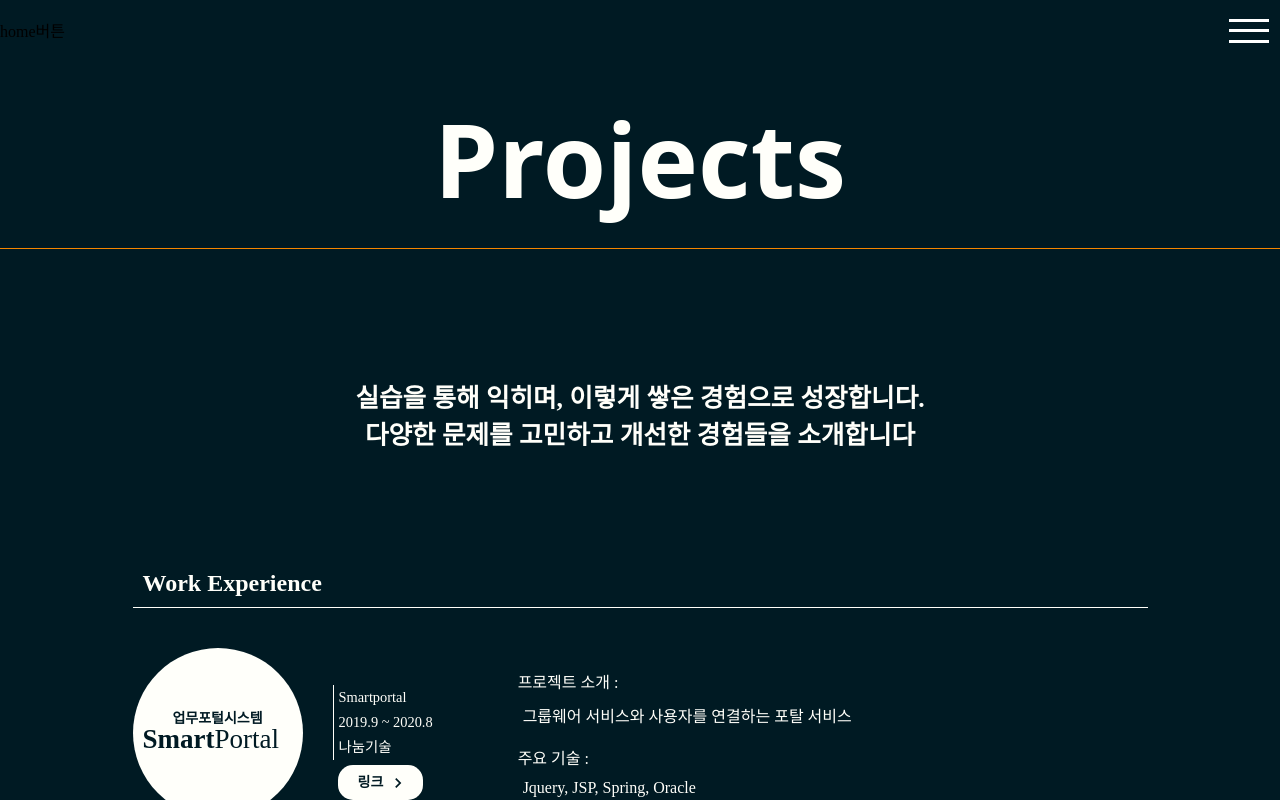
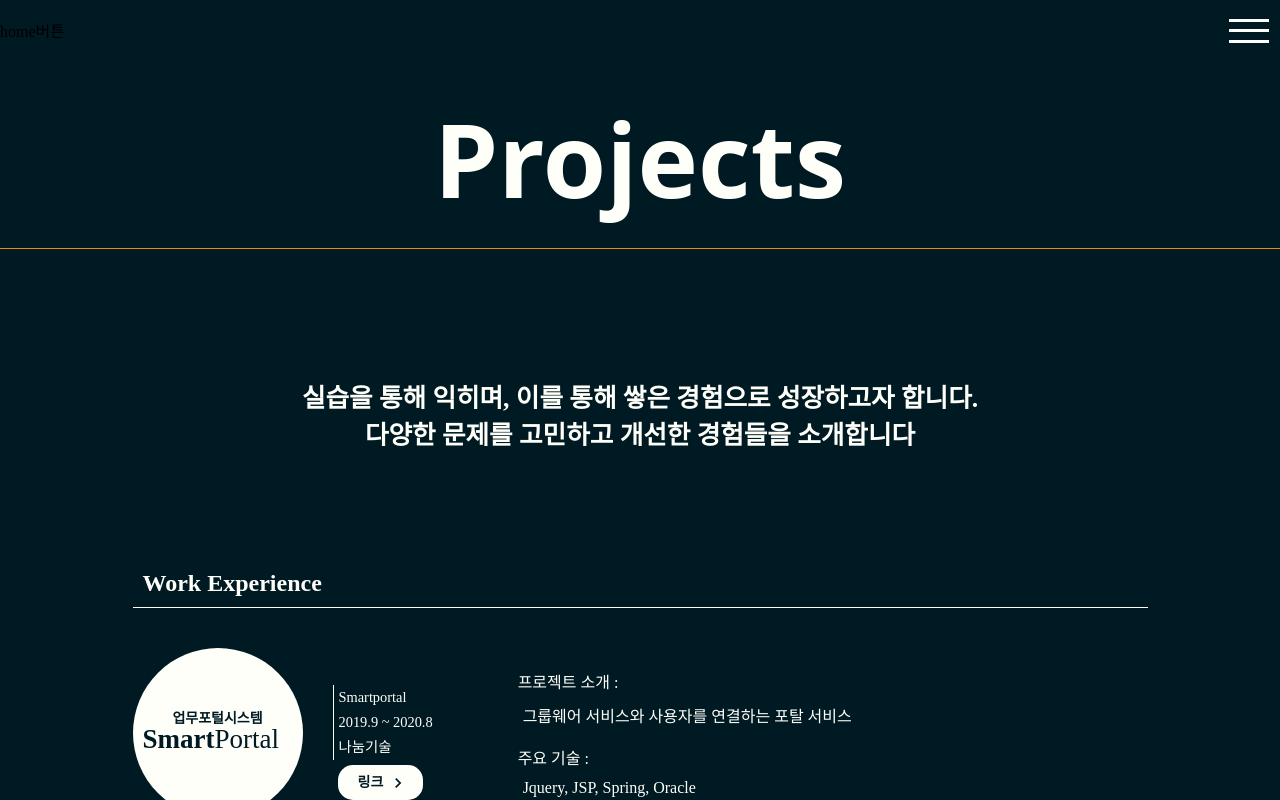
Before and after one commit to Bearsharks/portfolio, a React (Create React App) app: page /portfolio/projects in a window 1280 px wide. Built offline with nearby package versions, Linux system fonts and the light colour scheme.

Commit message:
chore (Projects): 문구수정

```diff
--- a/src/Projects.js
+++ b/src/Projects.js
@@ -63,7 +63,7 @@ function Projects() {
             link: "https://bearsharks.github.io/99-interactions"
         },
         summary: [`웹상에서 검색된 여러 이미지로 사진모자이크를`, `실시간으로 생성하는 웹앱입니다.`],
-        tech: [`HTML5 CANVAS`, `WebWorker`, `Bing image Search API`, `Azure Functions`],
+        tech: [`React`, `HTML5 CANVAS`, `WebWorker`, `Bing image Search API`, `Azure Functions`],
         detail: (
             <div>
                 <ul style={{
@@ -125,7 +125,7 @@ function Projects() {
             </h1>
 
             <h2 className={styles[`project__header2`]}>
-                실습을 통해 익히며, 이렇게 쌓은 경험으로 성장합니다.
+                실습을 통해 익히며, 이를 통해 쌓은 경험으로 성장하고자 합니다.
                 <br />
                 다양한 문제를 고민하고 개선한 경험들을 소개합니다
             </h2>
```
